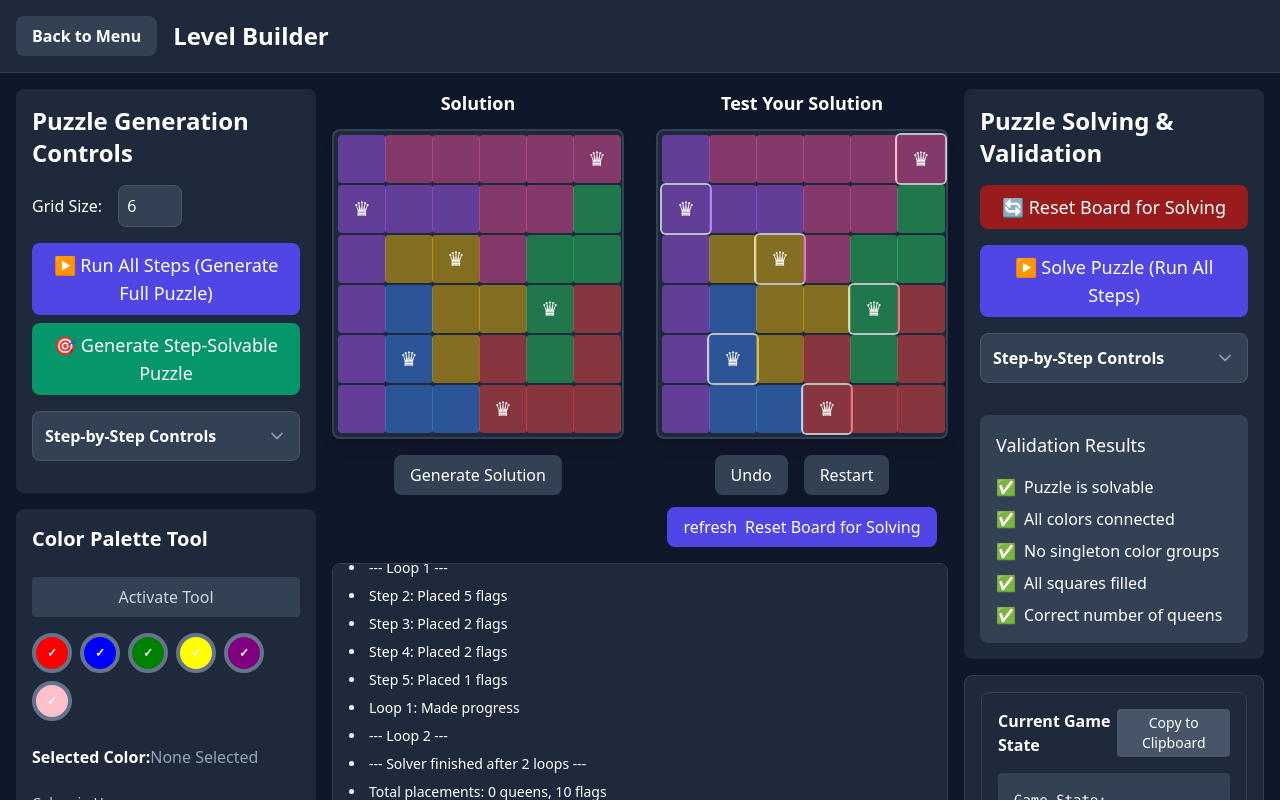
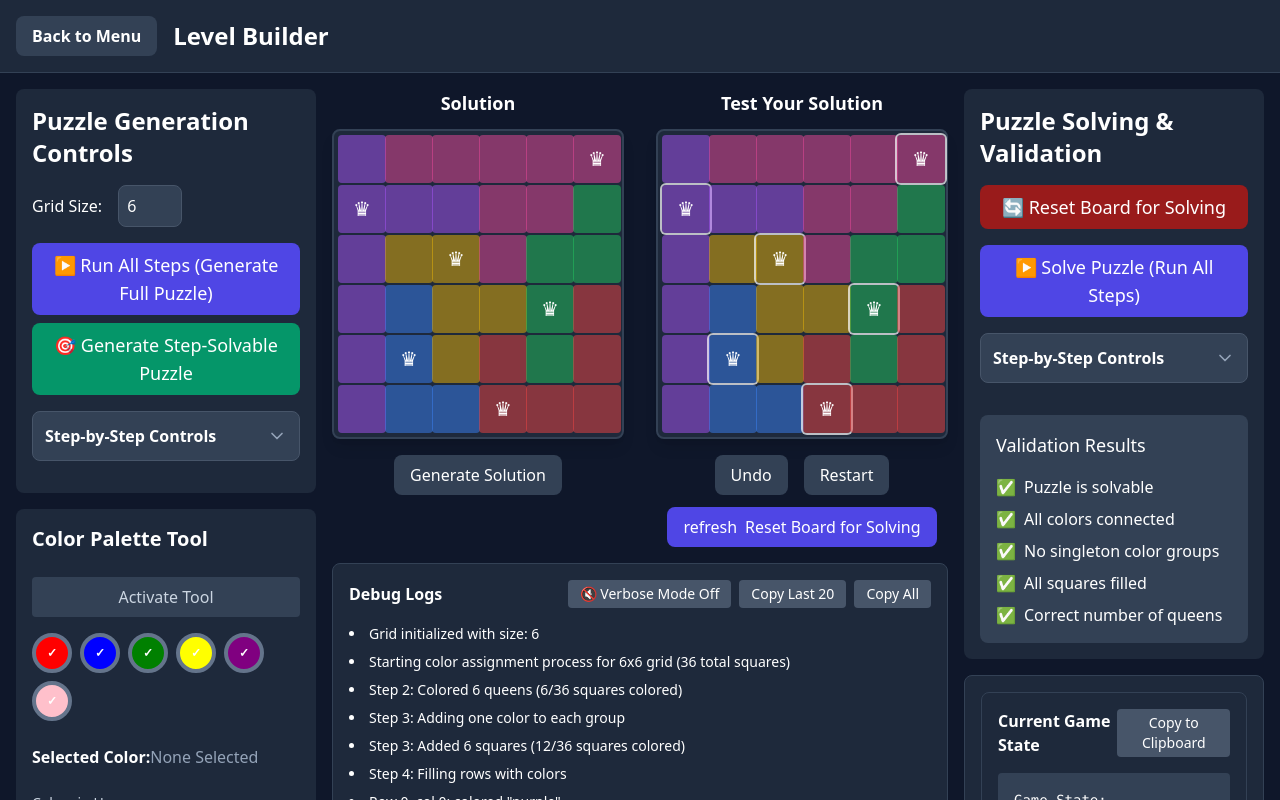
Before and after one commit to Crushford/Cassowary-Games, a Vue app: page /level-builder in a window 1280 px wide. Both pictures are taken after a click on the button "▶️ Run All Steps (Generate Full Puzzle)". Shown: the top 800 px of the page. Built offline with nearby package versions, Linux system fonts and the light colour scheme.

Commit message:
add verbose mode and copy logs buttons

```diff
--- a/src/stores/gameStore.ts
+++ b/src/stores/gameStore.ts
@@ -47,6 +47,7 @@ export const useGameStore = defineStore('game', {
     colorToolActive: false,
     colorToolSelectedColor: null as string | null,
     solutionQueens: [],
+    verboseMode: false, // Add verbose mode flag
 
     // New data model
     puzzleGrid: {
@@ -1024,7 +1025,8 @@ export const useGameStore = defineStore('game', {
         (row, col) => this.placeFlag(row, col),
         () => this.countFlags(),
         () => this.queenPositions,
-        (message: string) => this.addDebugLog(message)
+        (message: string) => this.addDebugLog(message),
+        this.verboseMode
       );
     },
 
@@ -1333,5 +1335,11 @@ export const useGameStore = defineStore('game', {
 
       return success;
     },
+
+    // Add toggle for verbose mode
+    toggleVerboseMode() {
+      this.verboseMode = !this.verboseMode;
+      this.addDebugLog(`Verbose mode ${this.verboseMode ? 'enabled' : 'disabled'}`);
+    },
   },
 });
--- a/src/stores/solver.ts
+++ b/src/stores/solver.ts
@@ -289,12 +289,20 @@ export function runAllSolverSteps(
   placeFlag: (row: number, col: number) => boolean,
   countFlags: () => number,
   getQueenPositions: () => Pos[],
-  logFn: (message: string) => void
+  logFn: (message: string) => void,
+  verbose: boolean = false
 ): void {
+  // Only log if verbose mode is enabled
+  const log = (message: string) => {
+    if (verbose) {
+      logFn(message);
+    }
+  };
+
   // Log the start of solver
-  logFn('--- Starting Solver Loop ---');
+  log('--- Starting Solver ---');
 
-  // Track statistics instead of verbose logs
+  // Track statistics
   let stats = {
     loops: 0,
     step1Queens: 0,
@@ -308,76 +316,57 @@ export function runAllSolverSteps(
   let anyChange;
   do {
     stats.loops++;
-    logFn(`--- Loop ${loop} ---`);
 
     // Save previous state for comparison
     const prevQueenPositions = getQueenPositions().length;
+    const prevFlags = countFlags();
 
-    // Step 1: Track only number of queens placed
-    let prevFlags = countFlags();
+    // Step 1: Place last free queens
     let changed1 = placeLastFreeQueens(grid, gridSize, placeQueen);
     let newQueens = getQueenPositions().length - prevQueenPositions;
     stats.step1Queens += newQueens;
 
-    // Log only if queens were placed
-    if (newQueens > 0) {
-      logFn(`Step 1: Placed ${newQueens} queens`);
-    }
-
-    // Step 2: Track only number of flags placed
-    prevFlags = countFlags();
+    // Step 2: Flag blocking squares
     let changed2 = flagBlockingSquares(grid, gridSize, placeFlag);
     let newFlags = countFlags() - prevFlags;
     stats.step2Flags += newFlags;
 
-    // Log only if flags were placed
-    if (newFlags > 0) {
-      logFn(`Step 2: Placed ${newFlags} flags`);
-    }
-
     // Step 3: Constrained Row Elimination
-    prevFlags = countFlags();
     let changed3 = eliminateConstrainedRows(grid, gridSize, placeFlag);
     newFlags = countFlags() - prevFlags;
     stats.step3Flags += newFlags;
 
-    if (newFlags > 0) {
-      logFn(`Step 3: Placed ${newFlags} flags`);
-    }
-
     // Step 4: Constrained Column Elimination
-    prevFlags = countFlags();
     let changed4 = eliminateConstrainedColumns(grid, gridSize, placeFlag);
     newFlags = countFlags() - prevFlags;
     stats.step4Flags += newFlags;
 
-    if (newFlags > 0) {
-      logFn(`Step 4: Placed ${newFlags} flags`);
-    }
-
     // Step 5: Flag Row/Column Blocking Squares
-    prevFlags = countFlags();
     let changed5 = blockRowsAndColumns(grid, gridSize, placeFlag);
     newFlags = countFlags() - prevFlags;
     stats.step5Flags += newFlags;
 
-    if (newFlags > 0) {
-      logFn(`Step 5: Placed ${newFlags} flags`);
-    }
-
     anyChange = changed1 || changed2 || changed3 || changed4 || changed5;
 
-    // More concise loop result reporting
+    // Only log if there were changes
     if (anyChange) {
-      logFn(`Loop ${loop}: Made progress`);
+      log(`Loop ${loop}:`);
+      if (newQueens > 0) log(`  - Placed ${newQueens} queens`);
+      if (stats.step2Flags > 0) log(`  - Placed ${stats.step2Flags} blocking flags`);
+      if (stats.step3Flags > 0) log(`  - Placed ${stats.step3Flags} row elimination flags`);
+      if (stats.step4Flags > 0) log(`  - Placed ${stats.step4Flags} column elimination flags`);
+      if (stats.step5Flags > 0) log(`  - Placed ${stats.step5Flags} row/column blocking flags`);
     }
 
     loop++;
   } while (anyChange);
 
-  // Summarize the solver results
-  logFn(`--- Solver finished after ${stats.loops} loops ---`);
-  logFn(
-    `Total placements: ${stats.step1Queens} queens, ${stats.step2Flags + stats.step3Flags + stats.step4Flags + stats.step5Flags} flags`
-  );
+  // Always log the final result, even if verbose is false
+  const success = getQueenPositions().length === gridSize;
+  if (success) {
+    logFn('--- Solver Complete ---');
+    logFn(
+      `Total: ${stats.step1Queens} queens, ${stats.step2Flags + stats.step3Flags + stats.step4Flags + stats.step5Flags} flags in ${stats.loops} loops`
+    );
+  }
 }
--- a/src/types/types.ts
+++ b/src/types/types.ts
@@ -82,6 +82,7 @@ export interface GameState {
   debugLogs: string[];
   colorToolActive: boolean;
   colorToolSelectedColor: string | null;
+  verboseMode: boolean;
 }
 
 /**
--- a/src/views/LevelBuilder.vue
+++ b/src/views/LevelBuilder.vue
@@ -42,16 +42,51 @@
       <section
         v-if="gameStore.debugLogs.length > 0"
         ref="logsContainer"
-        class="bg-slate-800 border border-slate-700 shadow-sm p-4 rounded-lg max-h-64 overflow-auto"
+        class="relative bg-slate-800 border border-slate-700 shadow-sm p-4 rounded-lg"
       >
-        <h3 class="font-semibold mb-4 text-white">Debug Logs</h3>
-        <ul class="list-disc list-inside text-sm space-y-2 text-white">
-          <li v-for="(log, i) in gameStore.debugLogs" :key="i">{{ log }}</li>
-        </ul>
+        <div class="flex justify-between items-center mb-4">
+          <h3 class="font-semibold text-white">Debug Logs</h3>
+          <div class="flex gap-2">
+            <button
+              @click="gameStore.toggleVerboseMode()"
+              class="px-3 py-1 bg-slate-600 hover:bg-slate-500 text-white rounded text-sm transition-colors"
+            >
+              {{ gameStore.verboseMode ? '🔊 Verbose Mode On' : '🔇 Verbose Mode Off' }}
+            </button>
+            <button
+              @click="copyLast20Logs"
+              class="px-3 py-1 bg-slate-600 hover:bg-slate-500 text-white rounded text-sm transition-colors"
+            >
+              Copy Last 20
+            </button>
+            <button
+              @click="copyAllLogs"
+              class="px-3 py-1 bg-slate-600 hover:bg-slate-500 text-white rounded text-sm transition-colors"
+            >
+              Copy All
+            </button>
+          </div>
+        </div>
+        <div class="max-h-64 overflow-auto">
+          <ul class="list-disc list-inside text-sm space-y-2 text-white">
+            <li v-for="(log, i) in gameStore.debugLogs" :key="i">{{ log }}</li>
+          </ul>
+        </div>
+        <span v-if="copyStatus" class="absolute bottom-2 right-2 text-sm text-green-400">{{
+          copyStatus
+        }}</span>
       </section>
 
       <section v-else class="bg-slate-800 border border-slate-700 shadow-sm p-4 rounded-lg">
-        <h3 class="font-semibold mb-4 text-white">Debug Logs</h3>
+        <div class="flex justify-between items-center mb-4">
+          <h3 class="font-semibold text-white">Debug Logs</h3>
+          <button
+            @click="gameStore.toggleVerboseMode()"
+            class="px-3 py-1 bg-slate-600 hover:bg-slate-500 text-white rounded text-sm transition-colors"
+          >
+            {{ gameStore.verboseMode ? '🔊 Verbose Mode On' : '🔇 Verbose Mode Off' }}
+          </button>
+        </div>
         <p class="text-white">No logs to display yet.</p>
       </section>
     </div>
@@ -85,6 +120,31 @@ const ColorPaletteTool = defineAsyncComponent(() => import('../components/ColorP
 const GameStateExport = defineAsyncComponent(() => import('../components/GameStateExport.vue'));
 
 const gameStore = useGameStore();
+const copyStatus = ref('');
+
+// Copy functions
+async function copyToClipboard(text: string) {
+  try {
+    await navigator.clipboard.writeText(text);
+    copyStatus.value = 'Copied!';
+    setTimeout(() => {
+      copyStatus.value = '';
+    }, 2000);
+  } catch (err) {
+    console.error('Failed to copy text: ', err);
+    copyStatus.value = 'Failed to copy';
+  }
+}
+
+function copyLast20Logs() {
+  const last20Logs = gameStore.debugLogs.slice(-20).join('\n');
+  copyToClipboard(last20Logs);
+}
+
+function copyAllLogs() {
+  const allLogs = gameStore.debugLogs.join('\n');
+  copyToClipboard(allLogs);
+}
 
 // Function to reset board for solving
 function resetBoardForSolving() {
```
